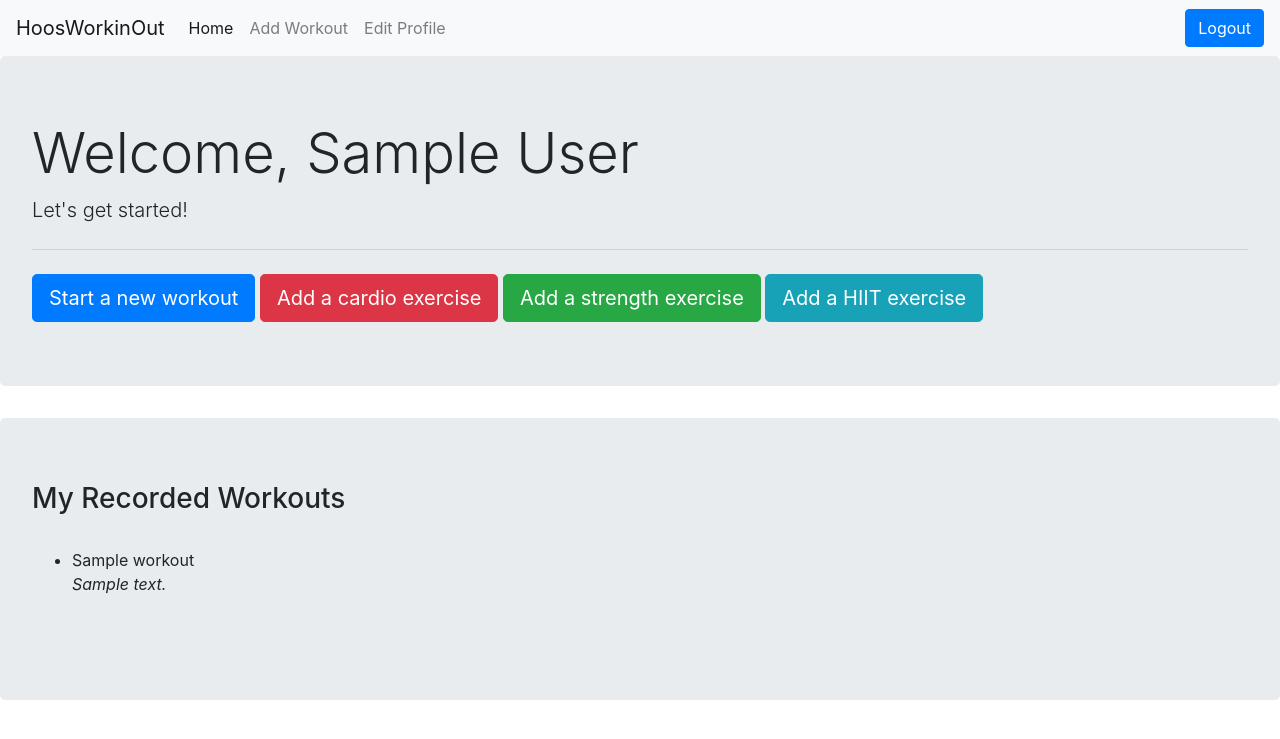
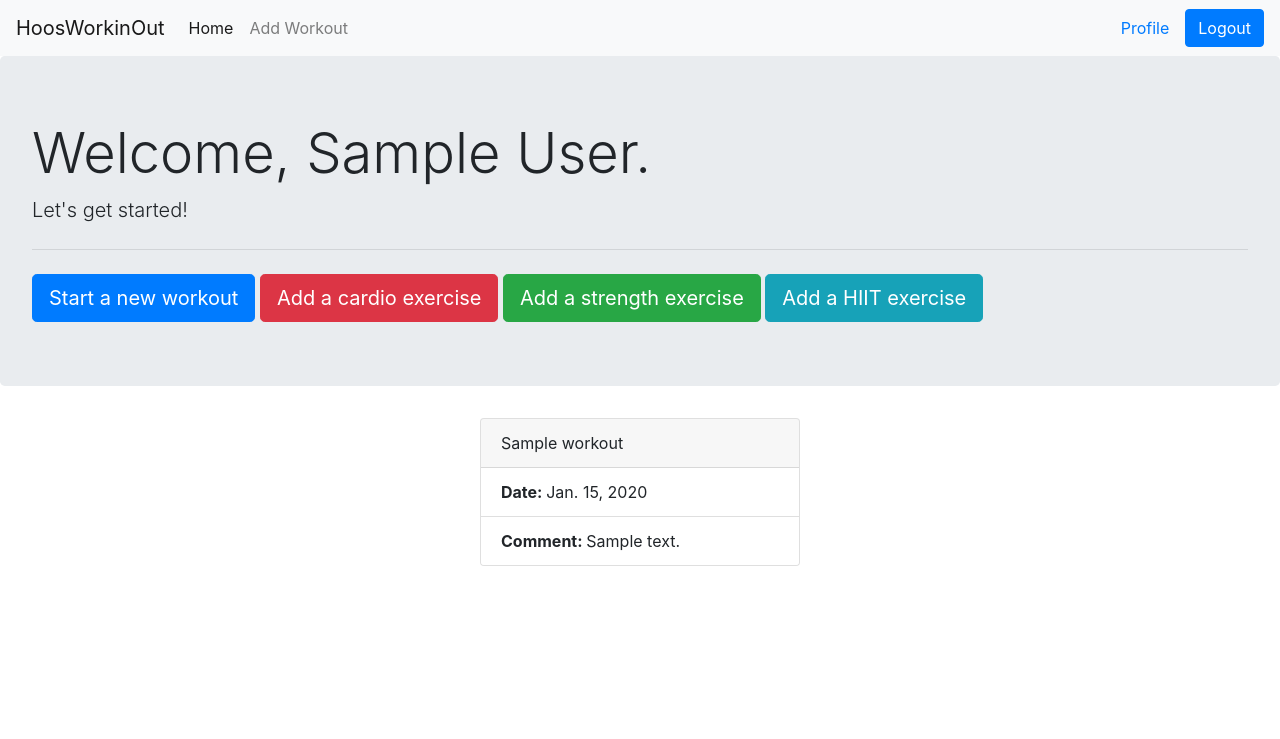
Before and after one commit to furhankhan12/DatabaseWebApp, a Django app: page /home/ in a window 1280 px wide. Shown: the top 739 px of the page. Run offline with Django 3.2, Linux system fonts and the light colour scheme; a user stored in the database is signed in; tables that the repository leaves empty hold one stand-in row (values such as "Sample post"); some libraries are stand-ins or nearby versions.

Commit message:
profile and home page edits

```diff
--- a/hoosworkinout/templates/hoosworkinout/navbar.html
+++ b/hoosworkinout/templates/hoosworkinout/_includes/navbar.html
@@ -1,5 +1,5 @@
 <nav class="navbar navbar-expand-lg navbar-light bg-light">
-  <a class="navbar-brand" href="#">HoosWorkinOut</a>
+  <a class="navbar-brand" href="{% url 'home' %}">HoosWorkinOut</a>
   <button class="navbar-toggler" type="button" data-toggle="collapse" data-target="#navbarSupportedContent" aria-controls="navbarSupportedContent" aria-expanded="false" aria-label="Toggle navigation">
     <span class="navbar-toggler-icon"></span>
   </button>
@@ -12,12 +12,9 @@
       <li class="nav-item">
         <a class="nav-link" href="{% url 'new-workout' %}">Add Workout</a>
       </li>
-      <li class="nav-item ">
-        <a class="nav-link" href="/profile/{{user.profile.id}}">Edit Profile</a>
-
-      </li>
     </ul>
     <div class="form-inline my-2 my-lg-0">
+      <a class="nav-link" href="{% url 'profile' %}">Profile</a>
       <a class="btn btn-primary" href="{% url 'logout' %}">Logout</a>
     </div>
   </div>
--- a/hoosworkinout/templates/hoosworkinout/base.html
+++ b/hoosworkinout/templates/hoosworkinout/base.html
@@ -8,7 +8,7 @@
   <title>Hoos Workin Out</title>
   </head>
   <body>
-    {% include 'hoosworkinout/navbar.html' %}
+    {% include 'hoosworkinout/_includes/navbar.html' %}
     {% block content %}
     {% endblock %}
   </body>
--- a/hoosworkinout/templates/hoosworkinout/home.html
+++ b/hoosworkinout/templates/hoosworkinout/home.html
@@ -2,30 +2,35 @@
 
 {% block content %}
 <div class="jumbotron">
-    <h1 class="display-4">Welcome, {{ user.get_full_name }}</h1>
+    <h1 class="display-4">Welcome, {{ user.get_full_name }}.</h1>
     <p class="lead">Let's get started!</p>
     <hr class="my-4">
     <a class="btn btn-primary btn-lg" href="{% url 'new-workout' %}" role="button">Start a new workout</a>
     <a class="btn btn-danger btn-lg" href="{% url 'new-cardio-exercise' %}" role="button">Add a cardio exercise</a>
-      <a class="btn btn-success btn-lg" href="{% url 'new-strength-exercise' %}" role="button">Add a strength exercise</a>
-        <a class="btn btn-info btn-lg" href="{% url 'new-hiit-exercise' %}" role="button">Add a HIIT exercise</a>
+    <a class="btn btn-success btn-lg" href="{% url 'new-strength-exercise' %}" role="button">Add a strength exercise</a>
+    <a class="btn btn-info btn-lg" href="{% url 'new-hiit-exercise' %}" role="button">Add a HIIT exercise</a>
 </div>
 
+<div style="display: flex; justify-content: center;">
+  {% for workout in object_list %}
+  <div class="card" style="width: 20rem; margin: auto;">
+      <div class="card-header">
+        {{ workout.name }}
+      </div>
+      <ul class="list-group list-group-flush">
+          <li class="list-group-item">
+              <b>Date: </b>{{ workout.date }}
+          </li>
+          {% if workout.comment %}
+          <li class="list-group-item">
+              <b>Comment: </b>{{ workout.comment }}
+          </li>
+          {% endif %}
+      </ul>
 
-<div class="jumbotron">
-
-<h3>My Recorded Workouts</h3>
-&nbsp;
-<ul>
-{% for workout in object_list %}
-  {%if request.user.profile.user_id == workout.user_id%}
-    <li>{{ workout.name }}</li>
-    <i>{{workout.comment}}</i><br><br>
-    {%endif%}
-{% empty %}
-    <li>No workouts yet - - - What are you waiting for? Get started now!</li>
-
-{% endfor %}
-</ul>
+  </div>
+  {% empty %}
+  <p>none</p>
+  {% endfor %}
+</div>
 {% endblock %}
-</div>
--- a/hoosworkinout/urls.py
+++ b/hoosworkinout/urls.py
@@ -30,9 +30,9 @@ urlpatterns = [
     path('', auth_views.LoginView.as_view(), name='login'),
 
     # User views
-    path('home/', views.HomeListView.as_view(), name='home'),
-    url(r'^profile/(?P<pk>\d+)/$', views.UserUpdate.as_view(), name='profile'),
-    path('edit-profile/', views.CreateUserView.as_view(), name='edit-profile'),
+    path('home/', views.HomeView.as_view(), name='home'),
+    path('profile/', views.ProfileView.as_view(), name='profile'),
+    path('edit-profile/', views.ProfileUpdate.as_view(), name='edit-profile'),
     path('new-workout/', views.CreateWorkoutView.as_view(), name='new-workout'),
     path('new-exercise/', views.CreateExerciseView.as_view(), name='new-exercise'),
     path('new-cardio-exercise/', views.CreateCardioExerciseView.as_view(), name='new-cardio-exercise'),
--- a/hoosworkinout/views.py
+++ b/hoosworkinout/views.py
@@ -2,34 +2,26 @@ from django.urls import reverse
 from django.views.generic import CreateView, TemplateView, UpdateView, ListView
 from .models import Workout, Profile, User, Exercise, Cardio, Strength, Hiit
 from django.contrib.auth import logout
-from django.shortcuts import render, redirect
+from django.shortcuts import render, redirect, get_object_or_404
 from django.contrib.auth.mixins import LoginRequiredMixin
 
-class HomePageView(LoginRequiredMixin, TemplateView):
-    template_name = 'hoosworkinout/home.html'
-
-'''
-ListView creates a list called "object_list" that is available in the HTML.
-All you have to have to do is loop through the object_list and display
-the items you want. (Make sure to validate them with the current logged in user)
-'''
-
-class HomeListView(LoginRequiredMixin, ListView):
+class HomeView(LoginRequiredMixin, ListView):
     model = Workout
     template_name = 'hoosworkinout/home.html'
 
+    def get_queryset(self):
+        return Workout.objects.filter(user=self.request.user.id)
 
 class ProfileView(LoginRequiredMixin, TemplateView):
     template_name = 'hoosworkinout/profile.html'
 
-class CreateUserView(LoginRequiredMixin, CreateView):
-    model =  User
-    fields = ('first_name', 'last_name', 'email')
-
-class UserUpdate(LoginRequiredMixin, UpdateView):
+class ProfileUpdate(LoginRequiredMixin, UpdateView):
     model = Profile
     fields = ['birthday', 'body_weight', 'best_lift']
-    template_name = 'hoosworkinout/user_form.html'
+    template_name = 'hoosworkinout/profile_form.html'
+
+    def get_object(self):
+        return get_object_or_404(User, pk=self.request.user.id)
 
     def form_valid(self, form):
         candidate = form.save(commit=False)
```
Also changed, not shown: hoosworkinout/templates/hoosworkinout/profile.html (+20 -14 lines), hoosworkinout/templates/hoosworkinout/profile_form.html (renamed from hoosworkinout/templates/hoosworkinout/user_form.html, +6 -1 lines), hoosworkinout/templatetags/tag.py (deleted, +0 -9 lines).
